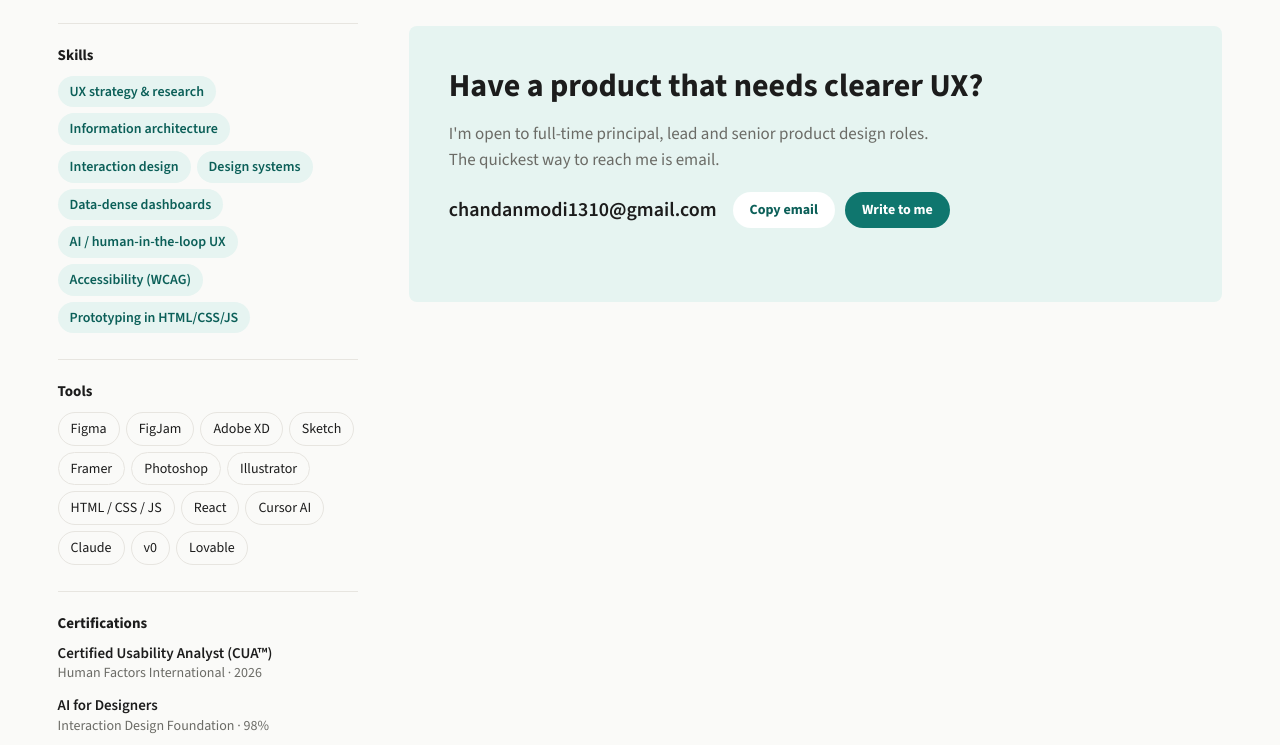
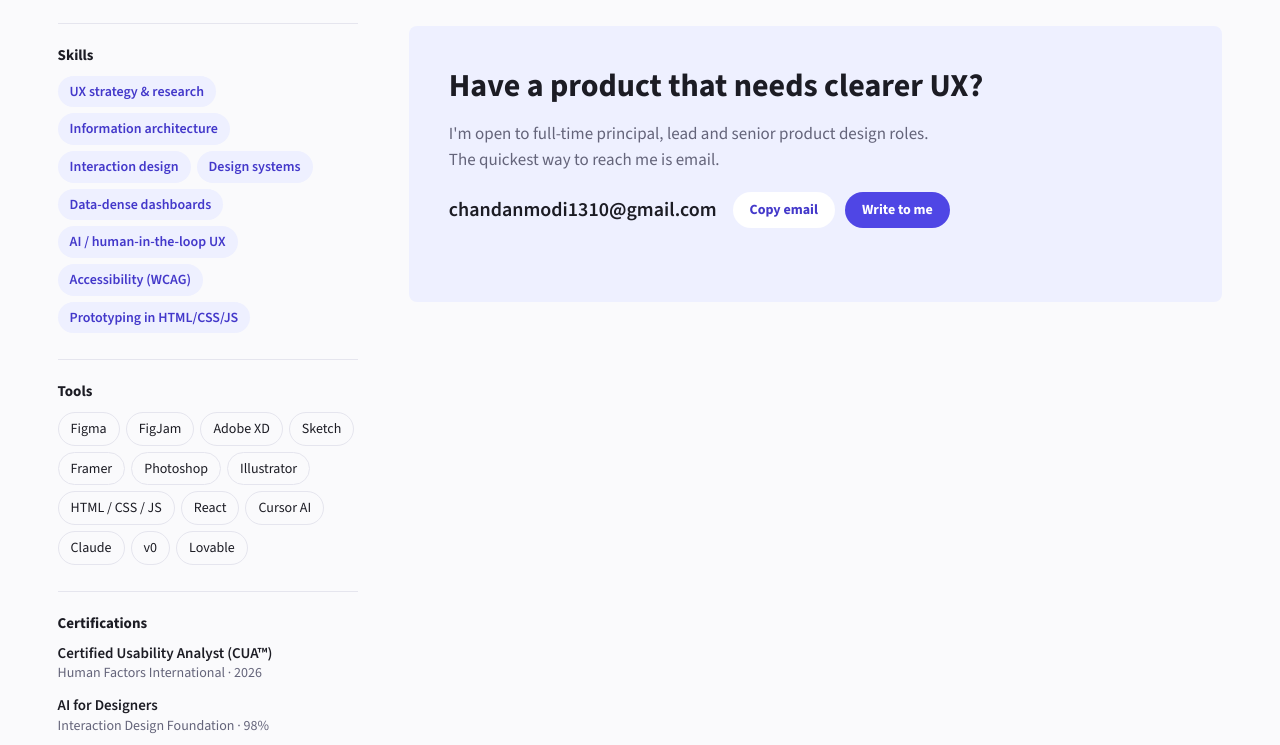
Before and after one commit to ck7chandan-lab/portfolio, a website: page index.html in a window 1280 px wide. Shown: the part 790-1535 px from the top of the page. Drawn offline with nearby package versions, Linux system fonts and the light colour scheme.

Commit message:
Primary colour: Indigo #4F46E5 across site, admin banner and favicon

```diff
--- a/admin/admin.css
+++ b/admin/admin.css
@@ -279,7 +279,7 @@ input:focus, select:focus, textarea:focus { outline: none; border-color: var(--a
   height: 120px; border-radius: 10px; background: var(--sunk) center / cover no-repeat; border: 1px solid var(--line);
   display: grid; place-items: center; text-align: center; padding: 12px; color: var(--ink-2); cursor: pointer; font-size: 13px;
 }
-.banner-edit.is-empty { border-style: dashed; background-image: linear-gradient(115deg, #E6F4F1, #BFE1DA); color: #0B5F58; }
+.banner-edit.is-empty { border-style: dashed; background-image: linear-gradient(115deg, #F1F2FF, #CDD0FB); color: #4338CA; }
 .banner-edit + .file-row { margin-top: 8px; }
 
 /* Cover cropper */
--- a/admin/admin.js
+++ b/admin/admin.js
@@ -1122,7 +1122,7 @@
       bannerBox.innerHTML = "";
       bannerBox.style.backgroundImage = s.banner ? 'url("' + src(s.banner) + '")' : "";
       bannerBox.classList.toggle("is-empty", !s.banner);
-      if (!s.banner) bannerBox.appendChild(h("span", { text: "Upload banner (3200 × 480). Without one, a soft teal banner is used." }));
+      if (!s.banner) bannerBox.appendChild(h("span", { text: "Upload banner (3200 × 480). Without one, a soft indigo banner is used." }));
       bannerBtns.innerHTML = "";
       add(bannerBtns, [
         h("button", { type: "button", class: "btn btn-sm", onclick: pickBanner }, s.banner ? "Change banner" : "Upload banner"),
--- a/assets/css/style.css
+++ b/assets/css/style.css
@@ -1,21 +1,21 @@
 /* Layout: Behance-style profile, full width. Light banner, flat left sidebar (no card),
    tabbed 3-column project grid filling the rest of the page; case studies as one wide canvas.
-   Palette: warm off-white page, charcoal text, one deep-teal accent so project covers lead. */
+   Palette: cool off-white page, charcoal text, one indigo accent so project covers lead. */
 :root {
-  --paper: #FAFAF8;        /* page */
+  --paper: #FAFAFC;        /* page (cool off-white) */
   --surface: #FFFFFF;      /* bars, sheets */
-  --ink: #1C1C1C;          /* main text */
-  --ink-2: #6B6B66;        /* secondary text */
-  --line: #E7E5E0;         /* hairlines */
-  --accent: #0F766E;       /* deep teal */
-  --accent-hover: #0B5F58;
+  --ink: #1C1C24;          /* main text */
+  --ink-2: #64647A;        /* secondary text */
+  --line: #E5E5EE;         /* hairlines */
+  --accent: #4F46E5;       /* indigo: innovation, modern AI product */
+  --accent-hover: #4338CA;
   --accent-ink: #FFFFFF;
-  --tag: #E6F4F1;          /* soft teal fill */
-  --tag-ink: #0B5F58;
-  --ok: #0F766E;
-  --banner: linear-gradient(115deg, #E6F4F1 0%, #D5ECE7 45%, #BFE1DA 100%);
-  --dots: rgba(15, 118, 110, .14);
-  --shadow: 0 1px 2px rgba(28, 28, 28, .05), 0 6px 18px rgba(28, 28, 28, .06);
+  --tag: #EEF0FF;          /* soft indigo fill */
+  --tag-ink: #4338CA;
+  --ok: #4F46E5;
+  --banner: linear-gradient(115deg, #F1F2FF 0%, #E2E4FF 45%, #CDD0FB 100%);
+  --dots: rgba(79, 70, 229, .14);
+  --shadow: 0 1px 2px rgba(28, 28, 36, .05), 0 6px 18px rgba(28, 28, 36, .06);
 
   --f-display: "Source Sans 3", "Source Sans Pro", "Segoe UI", system-ui, sans-serif;
   --f-body: "Source Sans 3", "Source Sans Pro", "Segoe UI", system-ui, sans-serif;
@@ -30,17 +30,17 @@
 }
 @media (prefers-color-scheme: dark) {
   :root:not([data-theme="light"]) {
-    --paper: #121413; --surface: #1A1D1C; --ink: #ECEDEA; --ink-2: #A3A6A0; --line: #2C302E;
-    --accent: #2DB3A3; --accent-hover: #4CC7B8; --accent-ink: #08201D; --tag: #17312D; --tag-ink: #9EE0D5; --ok: #4CC7B8;
-    --banner: linear-gradient(115deg, #10302C 0%, #133934 50%, #18443E 100%); --dots: rgba(158, 224, 213, .12);
+    --paper: #111218; --surface: #191A22; --ink: #ECECF3; --ink-2: #A3A3B5; --line: #2A2B36;
+    --accent: #8B85FF; --accent-hover: #A5A1FF; --accent-ink: #12112A; --tag: #1F1E3D; --tag-ink: #C7C4FF; --ok: #A5A1FF;
+    --banner: linear-gradient(115deg, #1B1A3A 0%, #22205A 50%, #2C2972 100%); --dots: rgba(199, 196, 255, .12);
     --shadow: 0 1px 2px rgba(0,0,0,.4), 0 6px 18px rgba(0,0,0,.3);
     color-scheme: dark;
   }
 }
 :root[data-theme="dark"] {
-  --paper: #121413; --surface: #1A1D1C; --ink: #ECEDEA; --ink-2: #A3A6A0; --line: #2C302E;
-  --accent: #2DB3A3; --accent-hover: #4CC7B8; --accent-ink: #08201D; --tag: #17312D; --tag-ink: #9EE0D5; --ok: #4CC7B8;
-  --banner: linear-gradient(115deg, #10302C 0%, #133934 50%, #18443E 100%); --dots: rgba(158, 224, 213, .12);
+  --paper: #111218; --surface: #191A22; --ink: #ECECF3; --ink-2: #A3A3B5; --line: #2A2B36;
+  --accent: #8B85FF; --accent-hover: #A5A1FF; --accent-ink: #12112A; --tag: #1F1E3D; --tag-ink: #C7C4FF; --ok: #A5A1FF;
+  --banner: linear-gradient(115deg, #1B1A3A 0%, #22205A 50%, #2C2972 100%); --dots: rgba(199, 196, 255, .12);
   --shadow: 0 1px 2px rgba(0,0,0,.4), 0 6px 18px rgba(0,0,0,.3);
   color-scheme: dark;
 }
```
Also changed, not shown: assets/favicon.svg.
